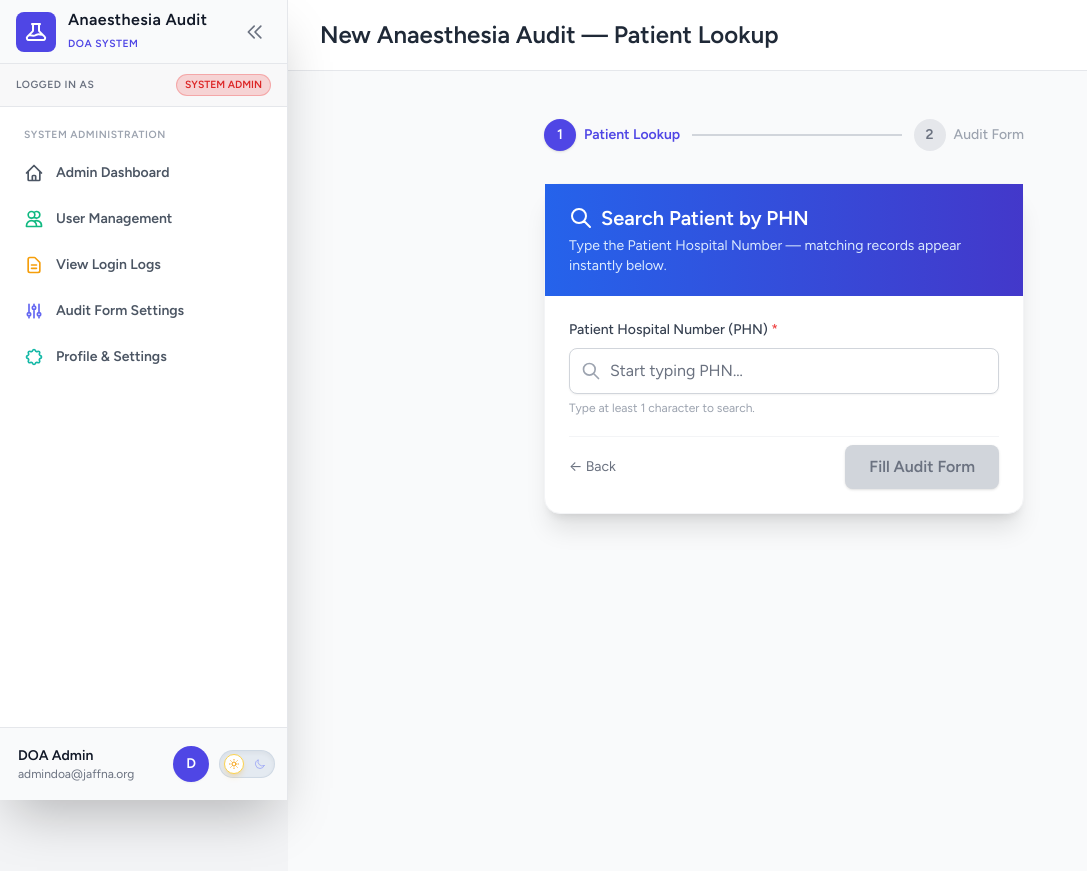
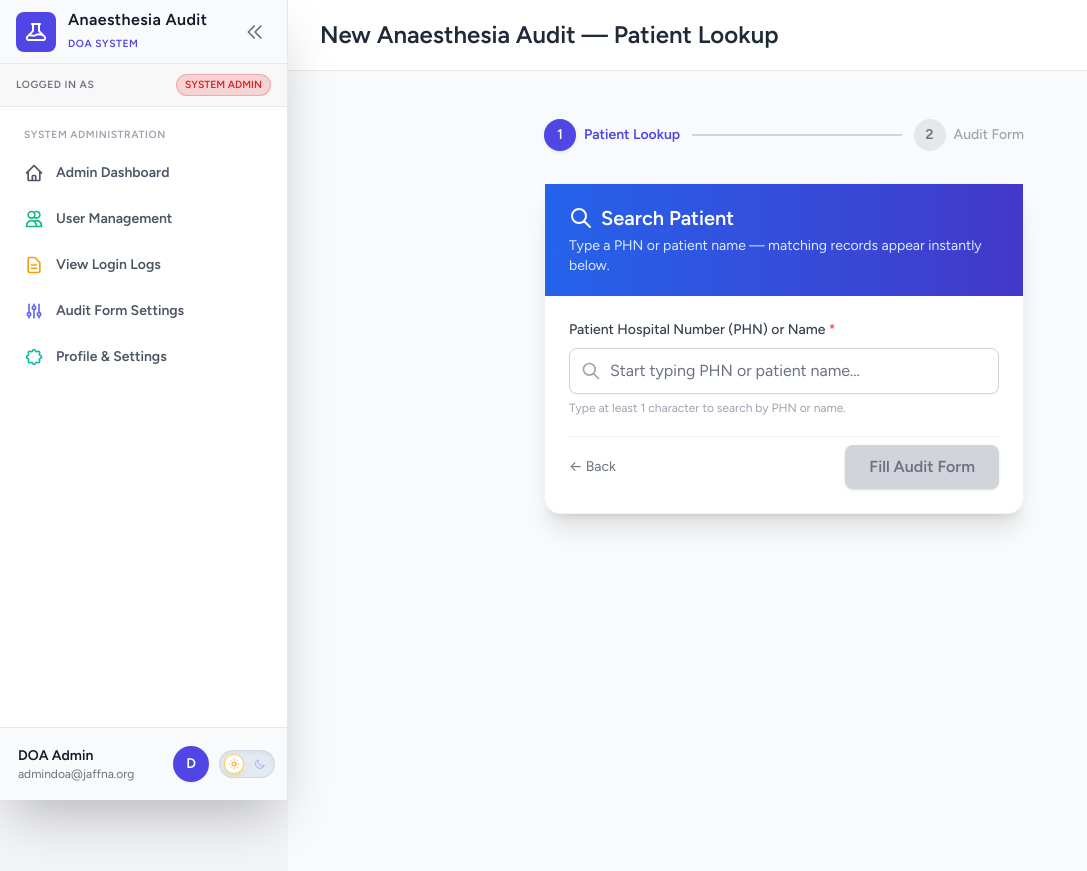
Before and after one commit to MaleeshaMethsahan/anesthesia-audit-system, a Laravel app: page /doctor/audit-form/start in a window 1280 px wide. Shown: the whole page, without its empty margins (0-1087 px from the left). Run offline with Laravel 12, Linux system fonts and the light colour scheme; a user stored in the database is signed in; data comes from the database, SQL or seed files in the repository; style sheets or scripts are compiled from the project's sources.

Commit message:
feat: implement audit form controller and patient lookup features

```diff
--- a/app/Http/Controllers/AuditFormController.php
+++ b/app/Http/Controllers/AuditFormController.php
@@ -91,22 +91,45 @@ class AuditFormController extends Controller
             return response()->json([]);
         }
 
-        // Use Eloquent so the name encryption cast decrypts automatically
-        $patients = Patient::query()
-            ->where('phn', 'like', $query . '%')
+        // 1. Search by partial PHN match (anywhere in the string)
+        $phnMatches = Patient::query()
+            ->where('phn', 'like', '%' . $query . '%')
             ->orderBy('phn')
             ->limit(10)
             ->get(['phn', 'name', 'age', 'sex']);
 
+        // 2. Search by patient name (name is encrypted, so we must
+        //    decrypt all records and filter in PHP)
+        $nameMatches = collect();
+        $lowerQuery = mb_strtolower($query);
+
+        // Only attempt name search if the query looks like it could be a name
+        // (contains at least one letter) to avoid unnecessary decryption work
+        if (preg_match('/[a-zA-Z]/', $query)) {
+            $phnMatchedIds = $phnMatches->pluck('phn')->all();
+
+            // Fetch patients not already matched by PHN, decrypt names, and filter
+            $nameMatches = Patient::query()
+                ->whereNotIn('phn', $phnMatchedIds)
+                ->get(['phn', 'name', 'age', 'sex'])
+                ->filter(function (Patient $patient) use ($lowerQuery) {
+                    return mb_strpos(mb_strtolower($patient->name ?? ''), $lowerQuery) !== false;
+                })
+                ->take(10);
+        }
+
+        // 3. Merge results: PHN matches first, then name matches, limited to 10 total
+        $combined = $phnMatches->concat($nameMatches)->take(10);
+
         return response()->json(
-            $patients->map(function (Patient $patient) {
+            $combined->map(function (Patient $patient) {
                 return [
                     'phn'  => $patient->phn,
                     'name' => $patient->name,   // decrypted via cast
                     'age'  => $patient->age,
                     'sex'  => $patient->sex,
                 ];
-            })
+            })->values()
         );
     }
 
--- a/resources/views/audit-form-start.blade.php
+++ b/resources/views/audit-form-start.blade.php
@@ -29,9 +29,9 @@
                             <path stroke-linecap="round" stroke-linejoin="round" stroke-width="2"
                                 d="M21 21l-6-6m2-5a7 7 0 11-14 0 7 7 0 0114 0z"/>
                         </svg>
-                        Search Patient by PHN
+                        Search Patient
                     </h3>
-                    <p class="text-blue-100 text-sm mt-1">Type the Patient Hospital Number — matching records appear instantly below.</p>
+                    <p class="text-blue-100 text-sm mt-1">Type a PHN or patient name — matching records appear instantly below.</p>
                 </div>
 
                 <div class="p-6 space-y-5">
@@ -39,7 +39,7 @@
                     {{-- PHN Input with live suggestions --}}
                     <div>
                         <label for="phn-search-input" class="block text-sm font-medium text-gray-700 dark:text-gray-300 mb-2">
-                            Patient Hospital Number (PHN) <span class="text-red-500">*</span>
+                            Patient Hospital Number (PHN) or Name <span class="text-red-500">*</span>
                         </label>
 
                         <div class="relative">
@@ -58,7 +58,7 @@
                             <input
                                 type="text"
                                 id="phn-search-input"
-                                placeholder="Start typing PHN…"
+                                placeholder="Start typing PHN or patient name…"
                                 autocomplete="off"
                                 class="w-full pl-10 pr-4 py-2.5 rounded-lg border border-gray-300 shadow-sm focus:border-indigo-500 focus:ring-indigo-500 dark:bg-gray-700 dark:border-gray-600 dark:text-white text-base transition"
                             >
@@ -72,7 +72,7 @@
                             ></ul>
                         </div>
 
-                        <p id="min-chars-hint" class="mt-1.5 text-xs text-gray-400 dark:text-gray-500">Type at least 1 character to search.</p>
+                        <p id="min-chars-hint" class="mt-1.5 text-xs text-gray-400 dark:text-gray-500">Type at least 1 character to search by PHN or name.</p>
                     </div>
 
                     {{-- Result Panel (shown after a lookup completes) --}}
@@ -178,6 +178,27 @@
             resultNotFound.classList.add('hidden');
         }
 
+        // ── Highlight matching substring (case-insensitive) ──────────────────
+        function highlightMatch(text, query) {
+            if (!text || !query) return escHtml(text);
+
+            const lowerText  = text.toLowerCase();
+            const lowerQuery = query.toLowerCase();
+            const idx = lowerText.indexOf(lowerQuery);
+
+            if (idx === -1) return escHtml(text);
+
+            const before  = text.substring(0, idx);
+            const match   = text.substring(idx, idx + query.length);
+            const after   = text.substring(idx + query.length);
+
+            return escHtml(before)
+                + '<mark class="bg-amber-200 dark:bg-amber-700 text-inherit rounded-sm px-0.5 font-bold">'
+                + escHtml(match)
+                + '</mark>'
+                + escHtml(after);
+        }
+
         // ── Build suggestion dropdown ─────────────────────────────────────────
         function renderSuggestions(patients) {
             suggestionsList.innerHTML = '';
@@ -186,6 +207,8 @@
                 suggestionsList.classList.add('hidden');
                 return;
             }
+
+            const query = phnInput.value.trim();
 
             patients.forEach(p => {
                 const li = document.createElement('li');
@@ -211,8 +234,8 @@
                             </svg>
                         </div>
                         <div class="min-w-0">
-                            <p class="text-sm font-semibold text-gray-800 dark:text-gray-100 truncate">${escHtml(decryptedName)}</p>
-                            <p class="text-xs text-gray-500 dark:text-gray-400">PHN: <span class="font-mono font-medium text-indigo-600 dark:text-indigo-400">${escHtml(p.phn)}</span></p>
+                            <p class="text-sm font-semibold text-gray-800 dark:text-gray-100 truncate">${highlightMatch(decryptedName, query)}</p>
+                            <p class="text-xs text-gray-500 dark:text-gray-400">PHN: <span class="font-mono font-medium text-indigo-600 dark:text-indigo-400">${highlightMatch(p.phn, query)}</span></p>
                         </div>
                     </div>
                     <span class="text-xs px-2 py-0.5 rounded-full flex-shrink-0
```
Also changed, not shown: tests/Feature/PatientLookupSearchTest.php (added, +269 -0 lines), package-lock.json.
